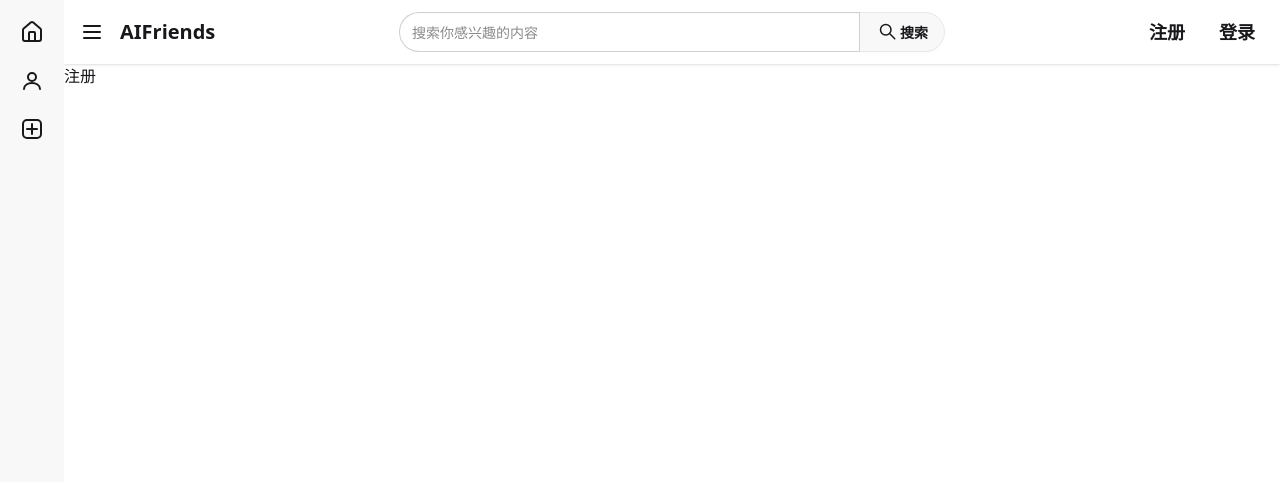
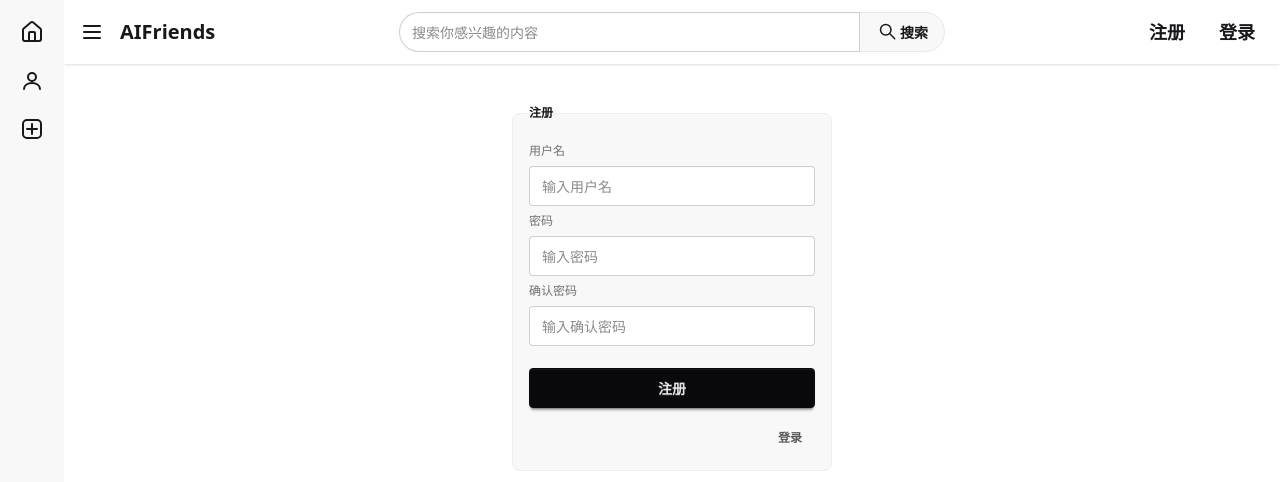
Before and after one commit to ppshuX/AIFriends, a Vue app in the folder frontend/: page /register in a window 1280 px wide. Shown: the top 482 px of the page. Built offline with nearby package versions, Linux system fonts and the light colour scheme.

Commit message:
login and register form

```diff
--- a/frontend/src/views/user/account/LoginIndex.vue
+++ b/frontend/src/views/user/account/LoginIndex.vue
@@ -2,8 +2,23 @@
 </script>
 
 <template>
-  <div class="login-page">
-    登录
+  <div class="login-page flex justify-center py-8">
+    <fieldset class="fieldset bg-base-200 border-base-300 rounded-box w-xs border p-4">
+      <legend class="fieldset-legend">登录</legend>
+
+      <label class="label">用户名</label>
+      <input type="text" class="input input-bordered w-full" placeholder="输入用户名" />
+
+      <label class="label">密码</label>
+      <input type="password" class="input input-bordered w-full" placeholder="输入密码" />
+
+      <button class="btn btn-neutral mt-4 w-full">登录</button>
+      <div class="flex justify-end mt-2">
+        <RouterLink :to="{ name: 'register-index' }" class="btn btn-sm btn-ghost text-base-content/70">
+          注册
+        </RouterLink>
+      </div>
+    </fieldset>
   </div>
 </template>
 
--- a/frontend/src/views/user/account/RegisterIndex.vue
+++ b/frontend/src/views/user/account/RegisterIndex.vue
@@ -2,12 +2,30 @@
 </script>
 
 <template>
-  <div class="register-page">
-    注册
+  <div class="login-page flex justify-center py-8">
+    <fieldset class="fieldset bg-base-200 border-base-300 rounded-box w-xs border p-4">
+      <legend class="fieldset-legend">注册</legend>
+
+      <label class="label">用户名</label>
+      <input type="text" class="input input-bordered w-full" placeholder="输入用户名" />
+
+      <label class="label">密码</label>
+      <input type="password" class="input input-bordered w-full" placeholder="输入密码" />
+
+      <label class="label">确认密码</label>
+      <input type="password" class="input input-bordered w-full" placeholder="输入确认密码" />
+
+      <button class="btn btn-neutral mt-4 w-full">注册</button>
+      <div class="flex justify-end mt-2">
+        <RouterLink :to="{ name: 'login-index' }" class="btn btn-sm btn-ghost text-base-content/70">
+          登录
+        </RouterLink>
+      </div>
+    </fieldset>
   </div>
 </template>
 
 <style scoped>
-.register-page {
+.login-page {
 }
 </style>
```
